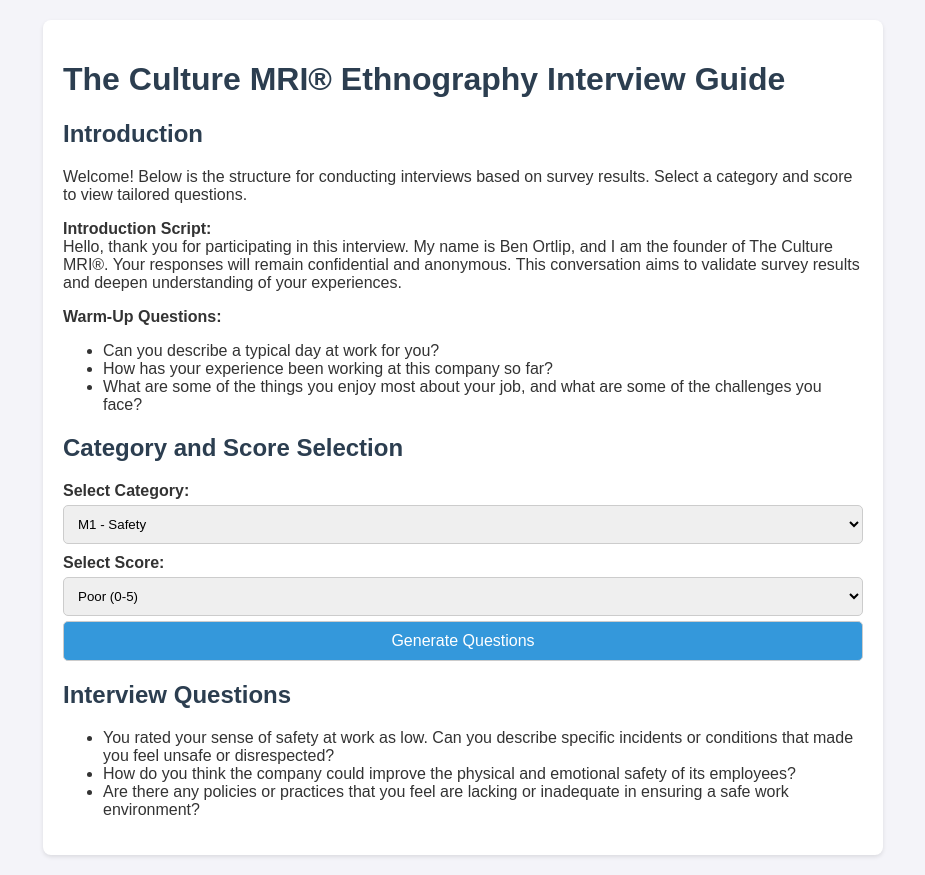
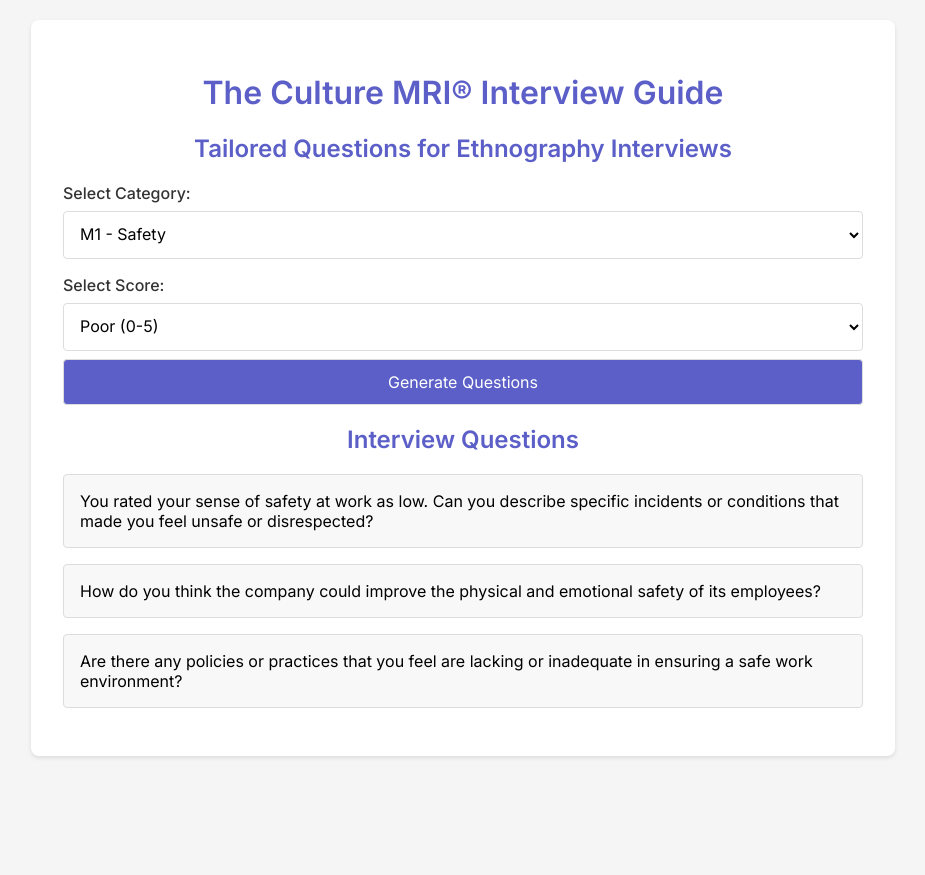
Before and after one commit to dkaiser85/ethnography, a plain HTML site: page index.html in a window 1280 px wide. Both pictures are taken after a click on the button "Generate Questions". Shown: the whole page, without its empty margins (177-1102 px from the left). After the commit the page ends 800 px from the top, so only its background shows below. Drawn offline with Linux system fonts and the light colour scheme.

Commit message:
Update index.html

```diff
--- a/index.html
+++ b/index.html
@@ -3,29 +3,94 @@
 <head>
   <meta charset="UTF-8">
   <meta name="viewport" content="width=device-width, initial-scale=1.0">
-  <title>Culture MRI® Ethnography Interview</title>
-  <link rel="stylesheet" href="style.css">
+  <title>Culture MRI® Interview Guide</title>
+  <link href="https://fonts.googleapis.com/css2?family=Inter:wght@400;500;600&display=swap" rel="stylesheet">
+  <style>
+    :root {
+      --primary-color: #5B5FC7;
+      --background-color: #f5f5f5;
+      --primary-color-light: rgba(91, 95, 199, 0.1);
+    }
+
+    * {
+      font-family: 'Inter', sans-serif;
+    }
+
+    body {
+      background-color: var(--background-color);
+      margin: 0;
+      padding: 20px;
+    }
+
+    .container {
+      max-width: 800px;
+      margin: 0 auto;
+      background: white;
+      padding: 2rem;
+      border-radius: 8px;
+      box-shadow: 0 2px 4px rgba(0, 0, 0, 0.1);
+    }
+
+    h1, h2 {
+      color: var(--primary-color);
+      text-align: center;
+    }
+
+    label {
+      display: block;
+      margin-top: 1rem;
+      font-weight: 500;
+      color: #333;
+    }
+
+    select, button {
+      margin-top: 0.5rem;
+      padding: 0.75rem;
+      width: 100%;
+      border-radius: 4px;
+      border: 1px solid #ddd;
+      font-size: 16px;
+      background: white;
+      cursor: pointer;
+    }
+
+    button {
+      background-color: var(--primary-color);
+      color: white;
+      transition: all 0.3s ease;
+    }
+
+    button:hover {
+      background-color: #3e49b1;
+    }
+
+    #questions-list {
+      list-style: none;
+      padding: 0;
+    }
+
+    #questions-list li {
+      background-color: #f8f8f8;
+      margin-bottom: 1rem;
+      padding: 1rem;
+      border-radius: 4px;
+      border: 1px solid #ddd;
+    }
+
+    @media (max-width: 768px) {
+      .container {
+        padding: 1rem;
+      }
+      h1, h2 {
+        font-size: 1.5rem;
+      }
+    }
+  </style>
 </head>
 <body>
   <div class="container">
-    <h1>The Culture MRI® Ethnography Interview Guide</h1>
-    <div id="intro-section">
-      <h2>Introduction</h2>
-      <p>Welcome! Below is the structure for conducting interviews based on survey results. Select a category and score to view tailored questions.</p>
-      <p>
-        <strong>Introduction Script:</strong> <br>
-        Hello, thank you for participating in this interview. My name is Ben Ortlip, and I am the founder of The Culture MRI®. Your responses will remain confidential and anonymous. This conversation aims to validate survey results and deepen understanding of your experiences.
-      </p>
-      <p><strong>Warm-Up Questions:</strong></p>
-      <ul>
-        <li>Can you describe a typical day at work for you?</li>
-        <li>How has your experience been working at this company so far?</li>
-        <li>What are some of the things you enjoy most about your job, and what are some of the challenges you face?</li>
-      </ul>
-    </div>
-
-    <div id="question-generator">
-      <h2>Category and Score Selection</h2>
+    <h1>The Culture MRI® Interview Guide</h1>
+    <h2>Tailored Questions for Ethnography Interviews</h2>
     <form id="questionForm">
       <label for="category">Select Category:</label>
       <select id="category">
@@ -47,14 +112,57 @@
 
       <button type="button" id="generateQuestions">Generate Questions</button>
     </form>
-    </div>
 
-    <div id="questions-output">
     <h2>Interview Questions</h2>
     <ul id="questions-list"></ul>
   </div>
-  </div>
+  <script>
+    const questionsData = {
+      M1: {
+        poor: [
+          "You rated your sense of safety at work as low. Can you describe specific incidents or conditions that made you feel unsafe or disrespected?",
+          "How do you think the company could improve the physical and emotional safety of its employees?",
+          "Are there any policies or practices that you feel are lacking or inadequate in ensuring a safe work environment?"
+        ],
+        fair: [
+          "You rated your sense of safety at work as fair. What are some areas where you feel safe, and where do you think there is room for improvement?",
+          "Can you describe any instances where you felt partially supported or respected, but not fully?",
+          "How do you think the company could enhance its safety measures to make you feel more secure?"
+        ],
+        great: [
+          "You rated your sense of safety at work as high. What specific policies or practices do you think contribute to this sense of safety?",
+          "Can you describe any instances where you felt particularly supported or respected by your supervisors or colleagues?",
+          "How does the company's approach to safety impact your overall job satisfaction and engagement?"
+        ]
+      },
+      M2: {
+        poor: [
+          "You rated your compensation as low. What aspects of the compensation package do you feel are inadequate, and how does this impact your job satisfaction?",
+          "Can you compare the compensation here to what you've experienced in previous roles? What are the key differences?",
+          "How do you think the company could improve the compensation package to better meet your needs?"
+        ],
+        // Add fair and great questions for M2, and so on for other categories...
+      }
+    };
 
-  <script src="script.js"></script>
+    document.getElementById("generateQuestions").addEventListener("click", () => {
+      const category = document.getElementById("category").value;
+      const score = document.getElementById("score").value;
+      const questionsList = document.getElementById("questions-list");
+
+      // Clear previous questions
+      questionsList.innerHTML = "";
+
+      // Get questions based on category and score
+      const questions = questionsData[category][score] || [];
+
+      // Render questions
+      questions.forEach((question) => {
+        const listItem = document.createElement("li");
+        listItem.textContent = question;
+        questionsList.appendChild(listItem);
+      });
+    });
+  </script>
 </body>
 </html>
```
Lines whose indentation alone changed are shown as unchanged.
